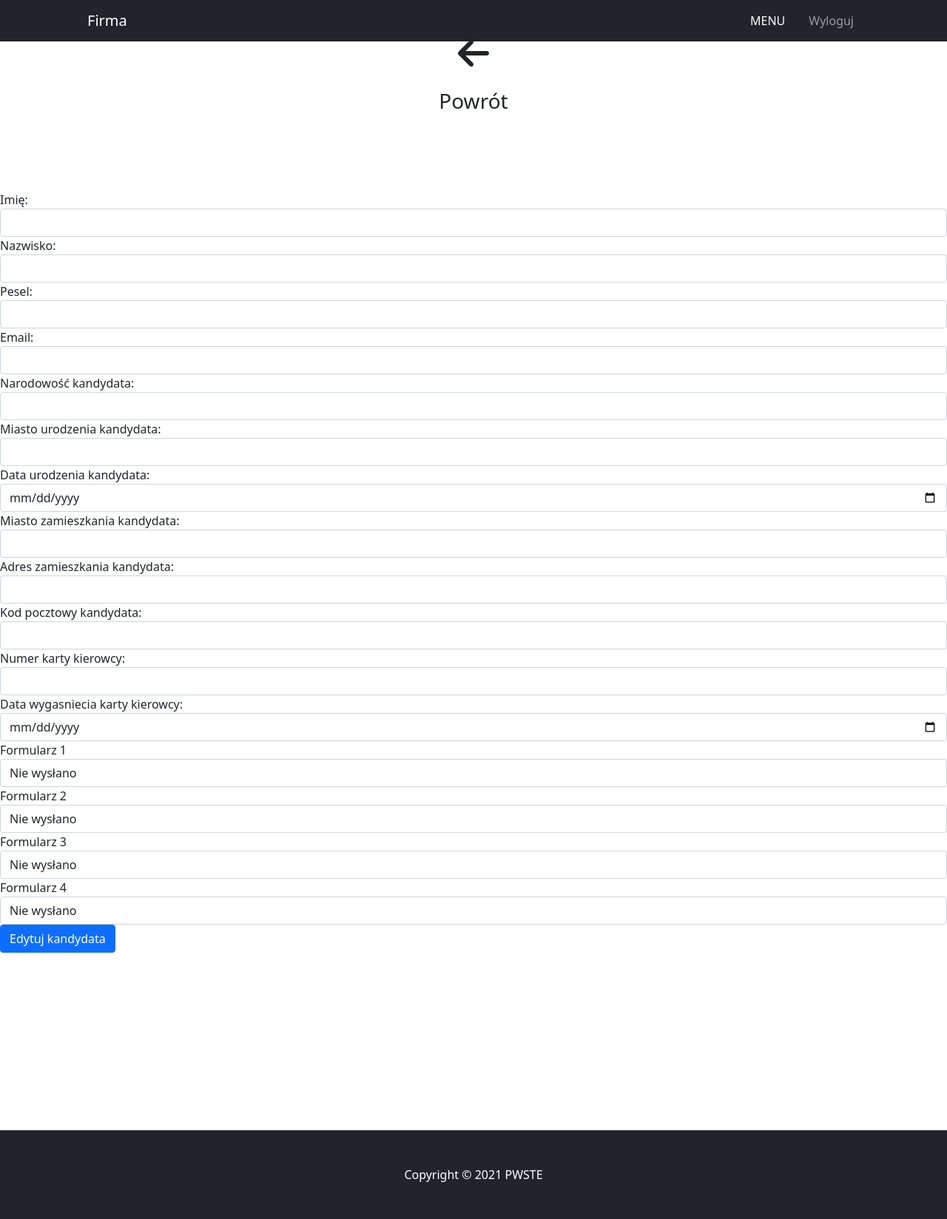
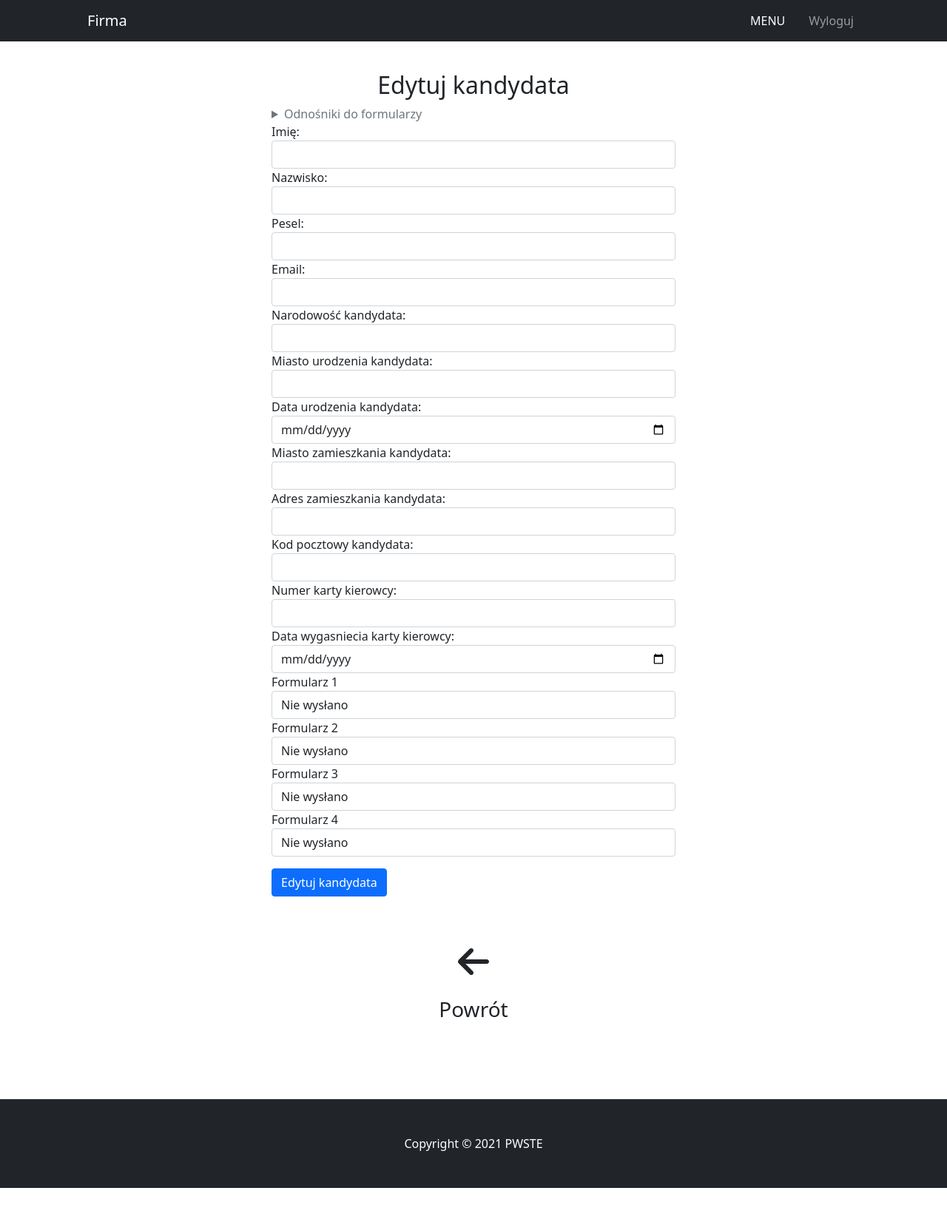
Before and after one commit to drutkoowski/company-drivers-management, a Flask app: page /edit-candidate in a window 1280 px wide. Shown: the whole page at 74% size. After the commit the page ends 1606 px from the top, so only its background shows below. Run offline with Flask 2, Linux system fonts and the light colour scheme; data comes from the database, SQL or seed files in the repository; some libraries are stand-ins or nearby versions.

Commit message:
small changes

```diff
--- a/forms.py
+++ b/forms.py
@@ -19,7 +19,7 @@ class NewCandidate(FlaskForm):
     form2 = SelectField(u'Formularz 2', choices=[('0', 'Nie wysłano'), ('1', 'Wysłano')])
     form3 = SelectField(u'Formularz 3', choices=[('0', 'Nie wysłano'), ('1', 'Wysłano')])
     form4 = SelectField(u'Formularz 4', choices=[('0', 'Nie wysłano'), ('1', 'Wysłano')])
-    submit = SubmitField("Dodaj kandydata")
+    submit = SubmitField("Dodaj kandydata",render_kw={'style': 'margin-top:1rem!important;'})
 
 class EditCandidate(FlaskForm):
     imie_kandydata = StringField("Imię: ", validators=[DataRequired()])
@@ -38,4 +38,4 @@ class EditCandidate(FlaskForm):
     form2 = SelectField(u'Formularz 2', choices=[('0', 'Nie wysłano'), ('1', 'Wysłano'), ('3', 'Otrzymano zgodę'),('4', 'Otrzymano odmowę')])
     form3 = SelectField(u'Formularz 3', choices=[('0', 'Nie wysłano'), ('1', 'Wysłano'), ('3', 'Otrzymano zgodę'),('4', 'Otrzymano odmowę')])
     form4 = SelectField(u'Formularz 4', choices=[('0', 'Nie wysłano'), ('1', 'Wysłano'), ('3', 'Otrzymano zgodę'),('4', 'Otrzymano odmowę')])
-    submit = SubmitField("Edytuj kandydata")
+    submit = SubmitField("Edytuj kandydata",render_kw={'style': 'margin-top:1rem!important;'})
--- a/templates/editcandidate.html
+++ b/templates/editcandidate.html
@@ -3,6 +3,32 @@
 {% block title %}Projekt Zespolowy {% endblock %}
 {% include "header.html" %}
 {% block content %}
+<div class="row mt-5"></div>
+<div class="container mt-5">
+    <h2 class="text-center">Edytuj kandydata</h2>
+    <div class="row">
+        <div class="col-3"></div>
+        <div class="col-6">
+          <details>
+                          <summary class="text-secondary">Odnośniki do formularzy</summary>
+                           <p><a class="text-decoration-none" href="">Formularz 1</a></p>
+                            <p><a class="text-decoration-none" href="">Formularz 2</a></p>
+                            <p><a class="text-decoration-none" href="">Formularz 3</a></p>
+                            <p><a class="text-decoration-none" href="">Formularz 4</a></p>
+                        </details>
+        </div>
+        <div class="col-3"></div>
+    </div>
+
+</div>
+<div class="container">
+    <div class="row">
+        <div class="col-3"></div>
+        <div class="col-6"> {{ wtf.quick_form(form, novalidate=True, button_map={"submit": "primary"}) }}</div>
+        <div class="col-3"></div>
+    </div>
+
+</div>
  <div class="row text-dark text-center">
                         <div class="col-md-12 col-lg-12 mb-5 mt-5 text-center">
                             <a class="text-decoration-none" href="{{url_for('menu_page')}}">
@@ -12,11 +38,5 @@
                      </div>
                  </div>
 
-<div class="row mt-5"></div>
- {{ wtf.quick_form(form, novalidate=True, button_map={"submit": "primary"}) }}
-<div class="row mt-5"></div>
-<div class="row mt-5"></div>
-<div class="row mt-5"></div>
-<div class="row mt-5"></div>
 {% include "footer.html" %}
 {% endblock %}
```
Also changed, not shown: templates/add.html (+25 -12 lines), templates/showcandidates.html (+17 -9 lines).
